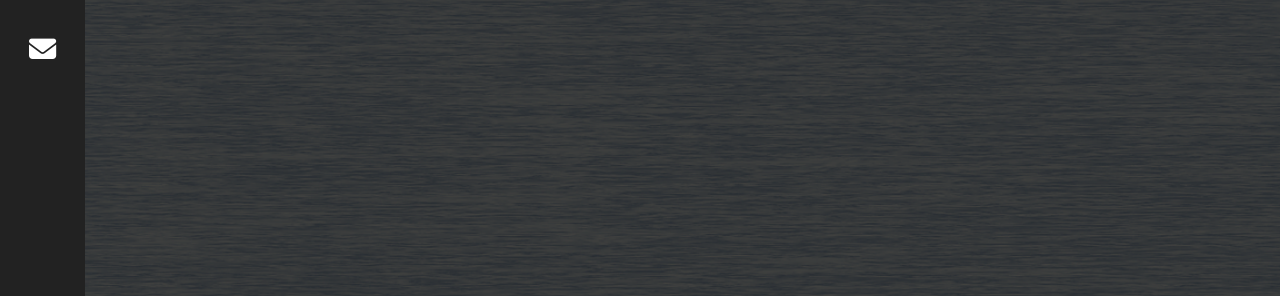
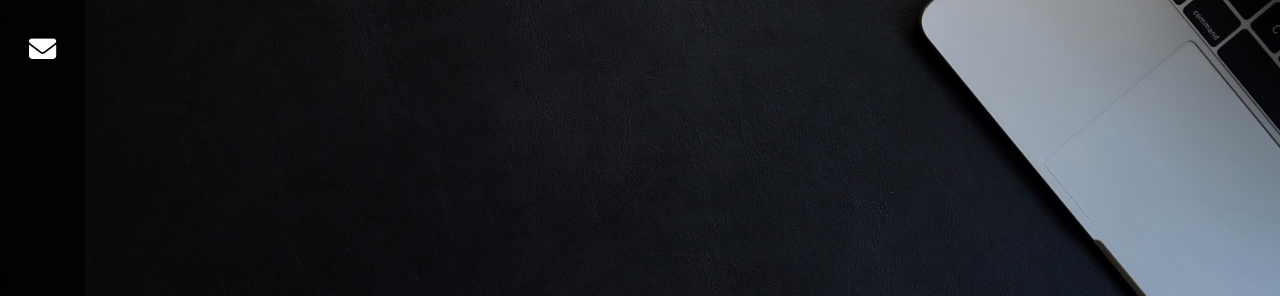
Before and after one commit to bemog/my-website-v1, a website: page dist/index.html in a window 1280 px wide. Shown: the part 504-800 px from the top of the page. Drawn offline with Linux system fonts and the light colour scheme.

Commit message:
Init version 1.1

```diff
--- a/scss/_config.scss
+++ b/scss/_config.scss
@@ -5,6 +5,9 @@ $main-font: 'Roboto',
 sans-serif;
 $nav-height: 50px;
 $foot-height : 40px;
+$background-mech: url(/dist/img/backgroundmech.jpg);
+$background-dev: url(/dist/img/backgrounddev.jpg);
+
 
 @mixin mediaSmall {
     @media screen and (max-width: 530px) {
--- a/scss/main.scss
+++ b/scss/main.scss
@@ -3,7 +3,8 @@
 
 body {
     min-height: 100vh;
-    background-image: url(/dist/img/background.png);
+    background-image: url(/dist/img/background.jpg);
+    background-position: center right;
     background-repeat: no-repeat;
     background-size: cover;
     font-family: $main-font;
@@ -60,7 +61,7 @@ body {
         margin: 0 auto;
         width: 100%;
         height: $nav-height;
-        background-color: #222;
+        background-color: rgba(0, 0, 0, .7);
         transform: translateY(-100%);
         transition: .3s;
         z-index: 99;
```
Also changed, not shown: dist/css/main.css, dist/img/background.jpg (added), dist/img/background.png (deleted).
